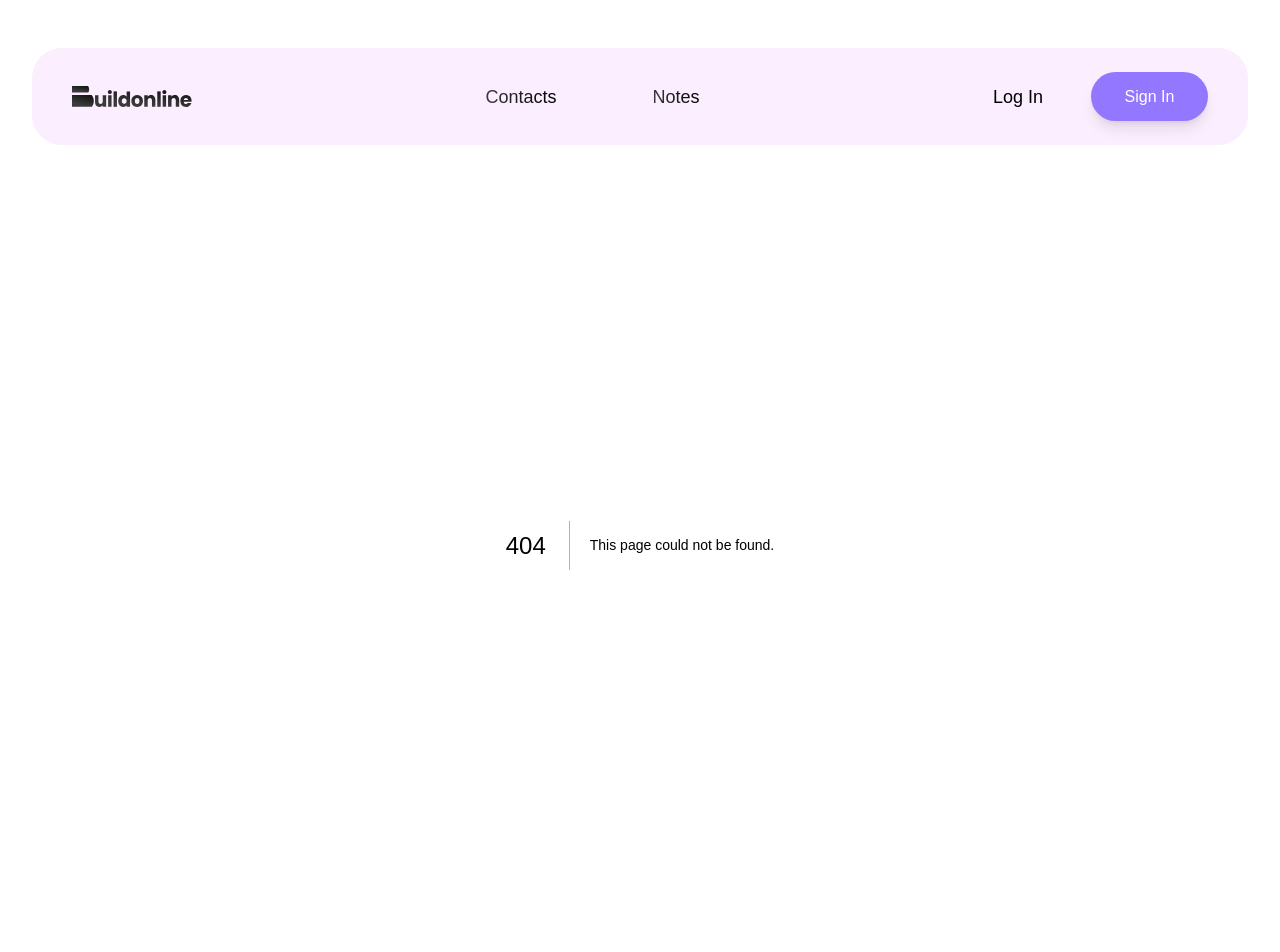
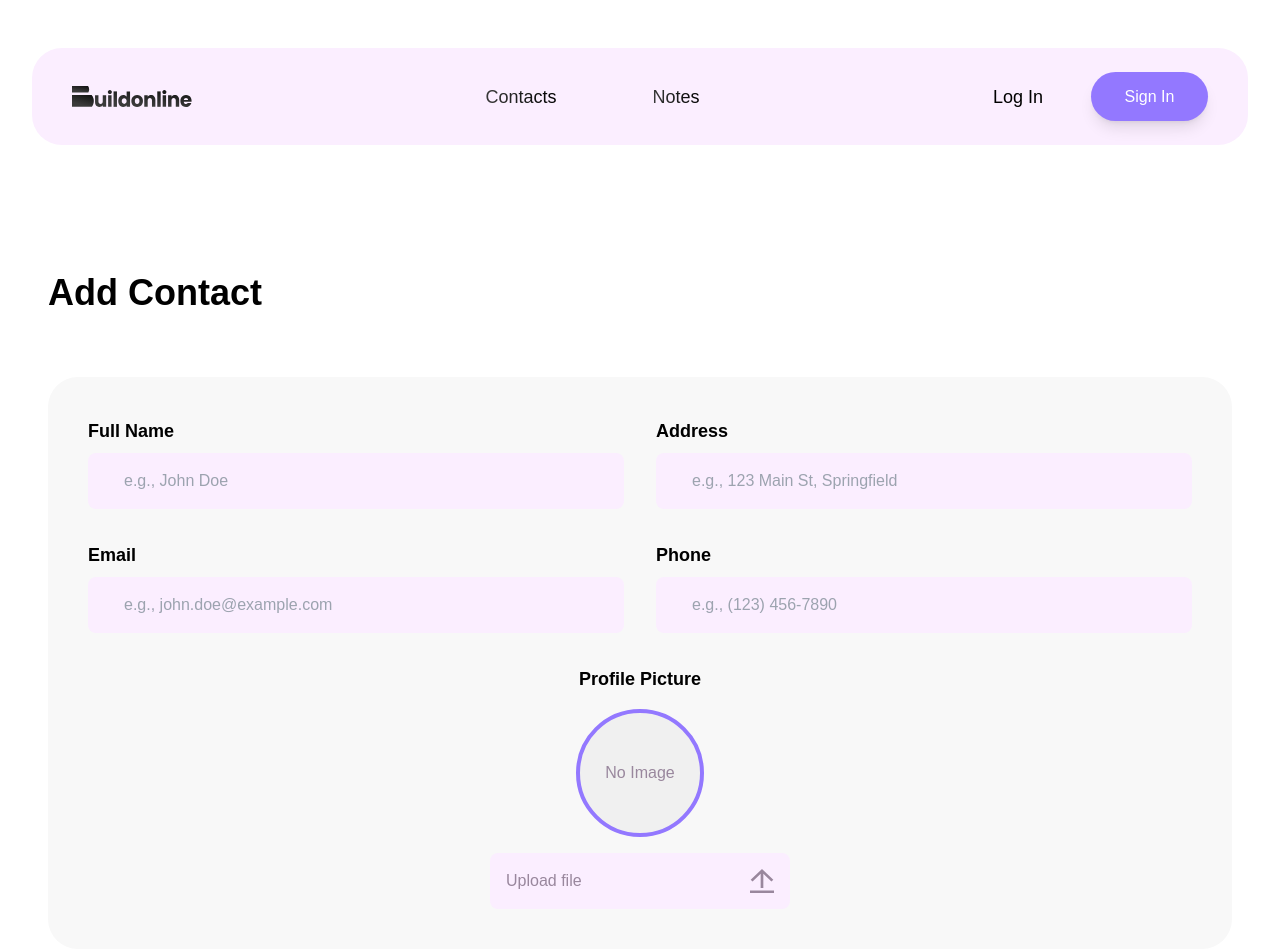
Before and after one commit to ChiaraDim/BuildOnlineChallenge-frontend, a Next.js app in the folder frontend/: page /addContact in a window 1280 px wide. Before the commit this address had no page. Shown: the top 952 px of the page. Built offline with nearby package versions, Linux system fonts and the light colour scheme.

Commit message:
feat: implement AddContact page with form validation and image upload

```diff
--- /dev/null
+++ b/frontend/src/pages/addContact.tsx
@@ -0,0 +1,156 @@
+import React, { useState } from 'react';
+import { useRouter } from 'next/router';
+import { Formik, Form, Field } from 'formik';
+import * as Yup from 'yup';
+import BaseInput from 'components/shared/BaseInput';
+import BaseButton from 'components/shared/BaseButton';
+import { getContacts } from '../api/contacts';
+
+
+const AddContact: React.FC = () => {
+  const router = useRouter();
+  const [profileImage, setProfileImage] = useState<string | null>(null);
+
+  const validationSchema = Yup.object({
+    firstName: Yup.string().required('First name is required'),
+    lastName: Yup.string().required('Last name is required'),
+    title: Yup.string(),
+    address: Yup.string(),
+    phone: Yup.string().required('Phone number is required'),
+    email: Yup.string().email('Invalid email format').required('Email is required'),
+  });
+
+  const handleImageUpload = (event: React.ChangeEvent<HTMLInputElement>, setFieldValue: any) => {
+    const file = event.target.files?.[0];
+    if (file) {
+      const reader = new FileReader();
+      reader.onloadend = () => {
+        setFieldValue('profileImage', reader.result);
+        setProfileImage(reader.result as string);
+      };
+      reader.readAsDataURL(file);
+    }
+  };
+
+  return (
+    <div className='w-[95%] max-w-[1440px] mx-auto px-4 py-16'>
+      <h1 className='text-4xl py-16 font-bold'>Add Contact</h1>
+
+      <div className='bg-[#F8F8F8] p-10 rounded-[30px]'>
+        <Formik
+          initialValues={{
+            name: '',
+            address: '',
+            phone: '',
+            email: '',
+            profileImage: '',
+          }}
+          validationSchema={validationSchema}
+          onSubmit={(values) => {
+            console.log('Form submitted:', values);
+            router.push('/contacts');
+          }}
+        >
+          {({ errors, touched, setFieldValue }) => (
+            <Form className='space-y-8'>
+              <div className='grid grid-cols-2 gap-8'>
+                <div>
+                  <label className='block mb-2 text-lg text-[#120E21] font-bold text-black'>Full Name</label>
+                  <Field
+                    as={BaseInput}
+                    name='name'
+                    placeholder='e.g., John Doe'
+                    className='w-full h-[56px] max-w-[755px] rounded-lg bg-[#FBEEFF] text-[#99879D] text-[16px] px-9' />
+                  {touched.name && errors.name && (
+                    <p className='text-red-500 text-sm mt-1'>{errors.name}</p>
+                  )}
+                </div>
+
+                <div>
+                  <label className='block mb-2 text-lg text-[#120E21] font-bold text-black'>Address</label>
+                  <Field
+                    as={BaseInput}
+                    name='address'
+                    placeholder='e.g., 123 Main St, Springfield'
+                    className='w-full h-[56px] max-w-[755px] rounded-lg bg-[#FBEEFF] text-[#99879D] text-[16px] px-9' />
+                </div>
+
+                <div>
+                  <label className='block mb-2 text-lg text-[#120E21] font-bold text-black'>Email</label>
+                  <Field
+                    as={BaseInput}
+                    name='email'
+                    placeholder='e.g., john.doe@example.com'
+                    className='w-full h-[56px] max-w-[755px] rounded-lg bg-[#FBEEFF] text-[#99879D] text-[16px] px-9' />
+                  {touched.email && errors.email && (
+                    <p className='text-red-500 text-sm mt-1'>{errors.email}</p>
+                  )}
+                </div>
+
+                <div>
+                  <label className='block mb-2 text-lg text-[#120E21] font-bold text-black'>Phone</label>
+                  <Field
+                    as={BaseInput}
+                    name='phone'
+                    placeholder='e.g., (123) 456-7890'
+                    className='w-full h-[56px] max-w-[755px] rounded-lg bg-[#FBEEFF] text-[#99879D] text-[16px] px-9' />
+                  {touched.phone && errors.phone && (
+                    <p className='text-red-500 text-sm mt-1'>{errors.phone}</p>
+                  )}
+                </div>
+
+                <div className='col-span-2 flex flex-col items-center'>
+                    <label className='block mb-4 text-lg text-[#120E21] font-bold text-black'>
+                        Profile Picture
+                    </label>
+
+                    {/* Profile Picture Preview */}
+                    <div className='w-32 h-32 rounded-full overflow-hidden border-4 border-[#9378FF] bg-[#F0F0F0] flex items-center justify-center mb-4'>
+                        {profileImage ? (
+                        <img
+                            src={profileImage}
+                            alt='Profile Preview'
+                            className='object-cover w-full h-full'
+                        />
+                        ) : (
+                        <span className='text-[#99879D]'>No Image</span>
+                        )}
+                    </div>
+
+                    {/* File Upload Input */}
+                    <div className='relative w-full max-w-[300px]'>
+                        <input
+                        type='file'
+                        accept='image/*'
+                        id='profile-upload'
+                        className='hidden'
+                        onChange={(e) => handleImageUpload(e, setFieldValue)}
+                        />
+                        <label
+                        htmlFor='profile-upload'
+                        className='block bg-[#FBEEFF] rounded-lg px-4 py-2 h-[56px] flex justify-between items-center cursor-pointer'
+                        >
+                        <span className='text-[#99879D]'>Upload file</span>
+                        <img
+                            src='/uploadIcon.svg'
+                            alt='Upload Icon'
+                            className='w-6 h-6 text-[#99879D]'
+                        />
+                        </label>
+                    </div>
+                </div>
+              </div>
+            </Form>
+          )}
+        </Formik>
+      </div>
+      <div className='flex justify-center py-14'>
+        <BaseButton size="lg" variant="primary" type="submit">
+            Create
+        </BaseButton>
+      </div>
+    </div>
+  );
+};
+
+export default AddContact;
--- a/frontend/src/pages/contacts.tsx
+++ b/frontend/src/pages/contacts.tsx
@@ -50,7 +50,7 @@ const ContactsPage: React.FC = () => {
   );
 
   const handleAddContactClick = () => {
-    router.push('/add-contact');
+    router.push('/addContact');
   };
 
   return (
```
Also changed, not shown: frontend/public/uploadIcon.svg (added), frontend/src/styles/globals.css (line endings or trailing spaces).
